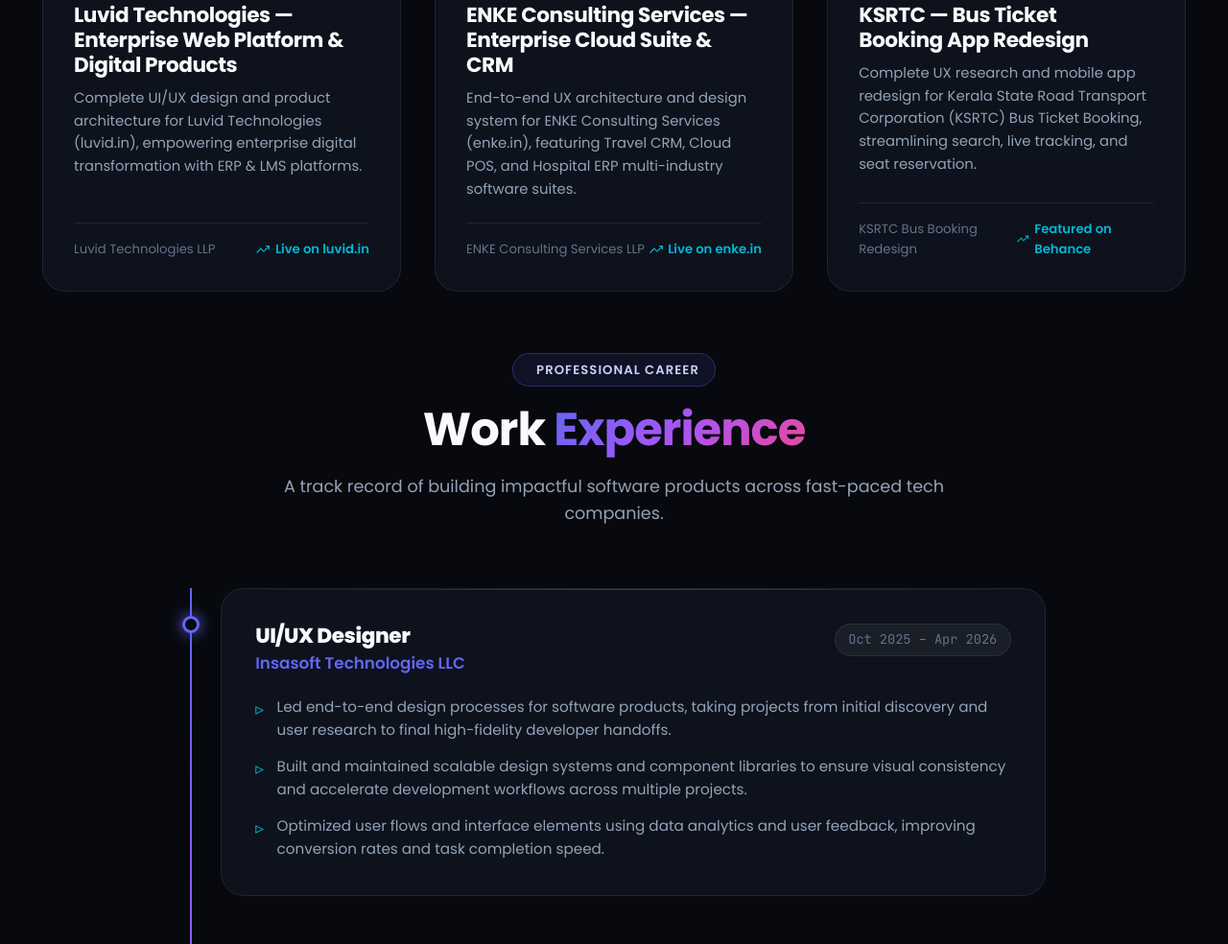
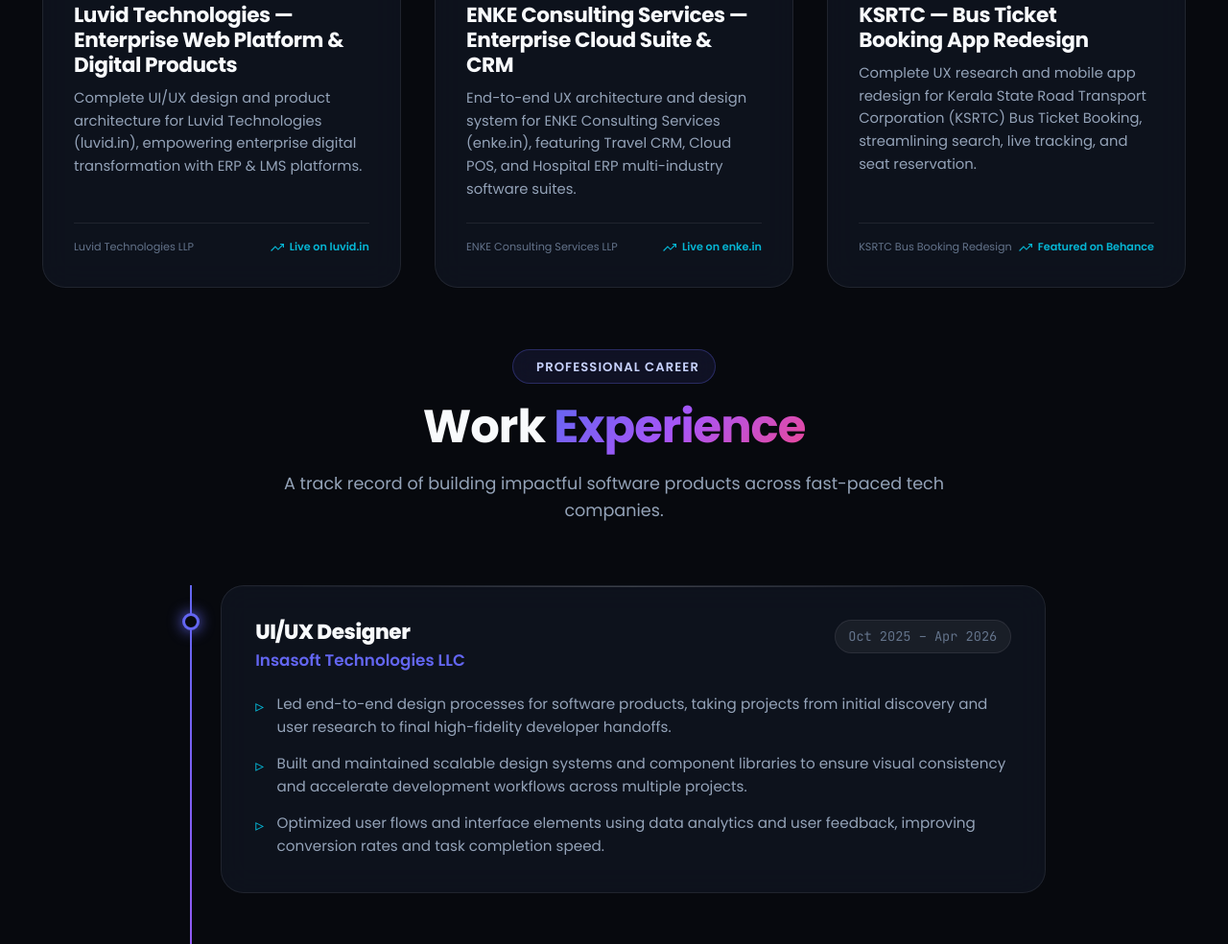
Before and after one commit to albinjoy144/albin-personal-website, a website: page index.html in a window 1280 px wide. Shown: the part 3759-4743 px from the top of the page at 96% size. Drawn offline with Linux system fonts and the light colour scheme; some icons are missing.

Commit message:
Update .project-footer font-size to 0.7rem

```diff
--- a/css/style.css
+++ b/css/style.css
@@ -988,7 +988,7 @@
   display: flex;
   align-items: center;
   justify-content: space-between;
-  font-size: 0.825rem;
+  font-size: 0.7rem;
   color: var(--text-muted);
 }
 
```
